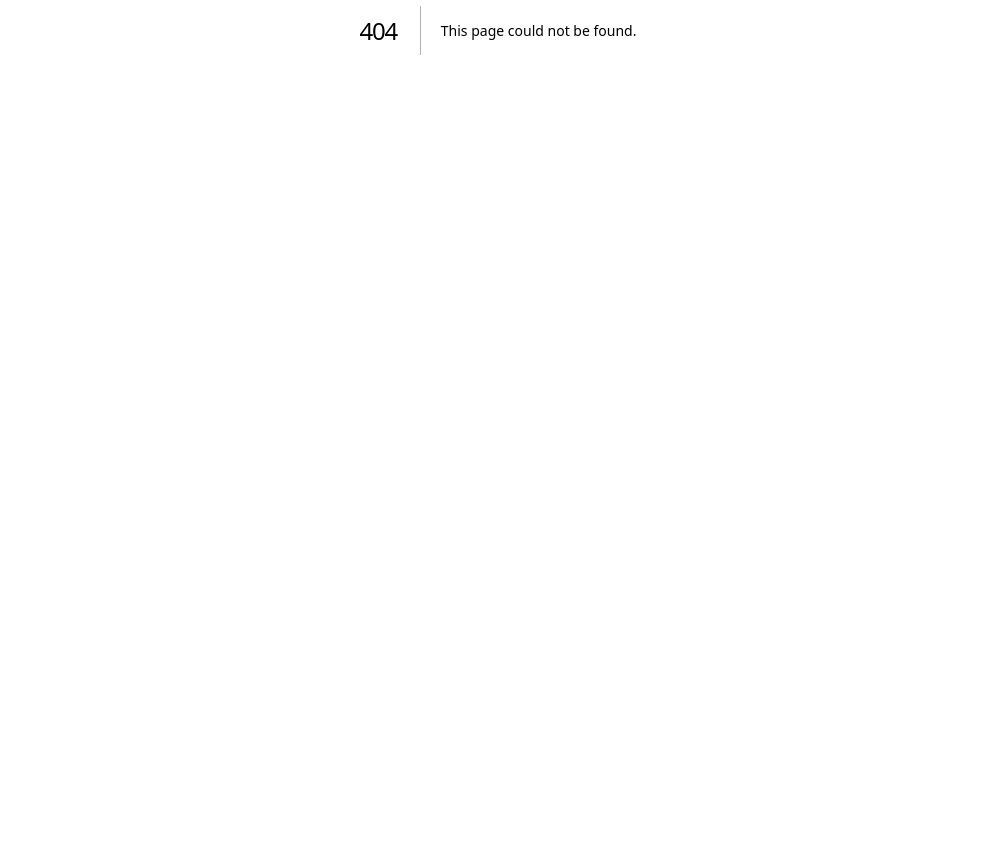
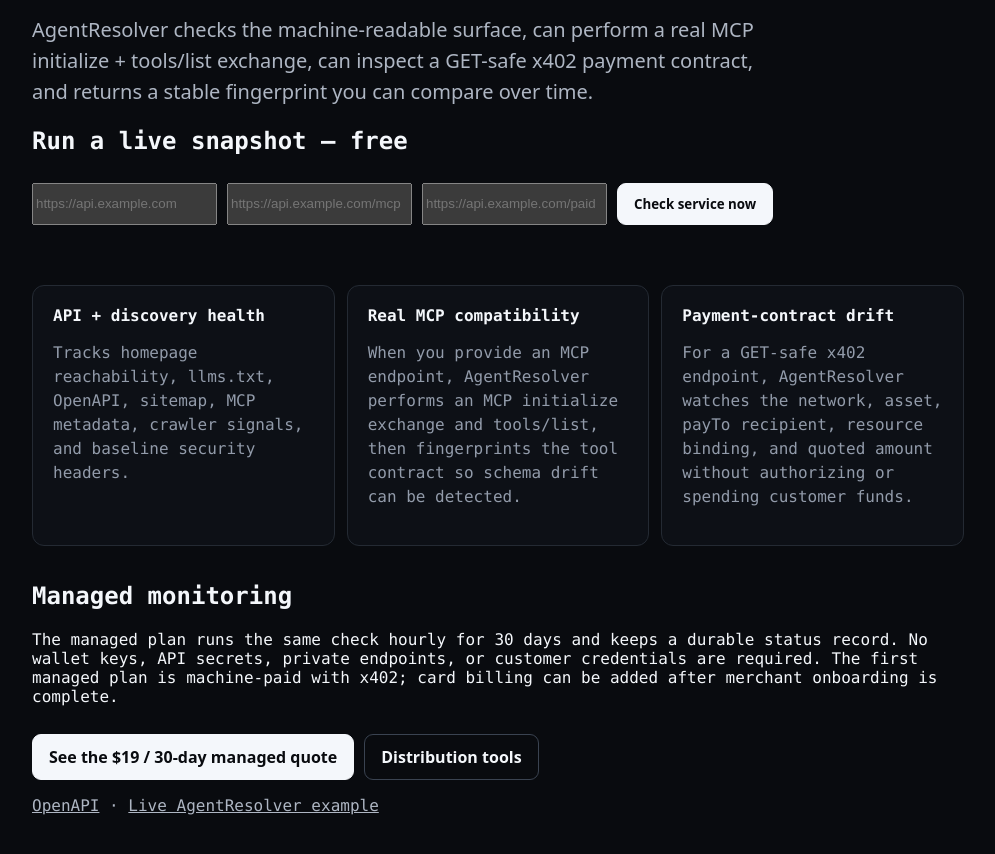
Before and after one commit to waxsway/agentresolver, a Next.js app: page /monitor in a window 1280 px wide. Before the commit this address had no page. Shown: the part 370-1224 px from the top of the page, without its empty margins (142-1137 px from the left). Before the commit the page ends 800 px from the top, so only its background shows below. Built offline with nearby package versions, Linux system fonts and the light colour scheme.

Commit message:
Add monitoring product page

```diff
--- /dev/null
+++ b/src/app/monitor/page.tsx
@@ -0,0 +1,97 @@
+import type { Metadata } from "next";
+
+export const metadata: Metadata = {
+  title: "API + MCP Monitoring | AgentResolver",
+  description:
+    "Check whether an API, MCP server, or x402 service is still reachable, agent-compatible, and payment-ready, then detect drift from a prior snapshot."
+};
+
+export default function MonitorPage() {
+  return (
+    <main>
+      <div className="eyebrow">AGENT COMPATIBILITY MONITORING</div>
+      <h1>Know when AI agents can no longer use or pay your service.</h1>
+      <p className="lead">
+        AgentResolver checks the machine-readable surface, can perform a real MCP
+        initialize + tools/list exchange, can inspect a GET-safe x402 payment
+        contract, and returns a stable fingerprint you can compare over time.
+      </p>
+
+      <h2>Run a live snapshot — free</h2>
+      <form className="actions" action="/api/service-monitor" method="get">
+        <input
+          aria-label="Public service origin"
+          name="origin"
+          type="url"
+          placeholder="https://api.example.com"
+          required
+        />{" "}
+        <input
+          aria-label="Optional MCP endpoint"
+          name="mcpEndpoint"
+          type="url"
+          placeholder="https://api.example.com/mcp"
+        />{" "}
+        <input
+          aria-label="Optional GET-safe x402 endpoint"
+          name="x402Endpoint"
+          type="url"
+          placeholder="https://api.example.com/paid"
+        />{" "}
+        <button className="button" type="submit">
+          Check service now
+        </button>
+      </form>
+
+      <div className="grid">
+        <section>
+          <h2>API + discovery health</h2>
+          <p>
+            Tracks homepage reachability, llms.txt, OpenAPI, sitemap, MCP
+            metadata, crawler signals, and baseline security headers.
+          </p>
+        </section>
+        <section>
+          <h2>Real MCP compatibility</h2>
+          <p>
+            When you provide an MCP endpoint, AgentResolver performs an MCP
+            initialize exchange and tools/list, then fingerprints the tool
+            contract so schema drift can be detected.
+          </p>
+        </section>
+        <section>
+          <h2>Payment-contract drift</h2>
+          <p>
+            For a GET-safe x402 endpoint, AgentResolver watches the network,
+            asset, payTo recipient, resource binding, and quoted amount without
+            authorizing or spending customer funds.
+          </p>
+        </section>
+      </div>
+
+      <h2>Managed monitoring</h2>
+      <p>
+        The managed plan runs the same check hourly for 30 days and keeps a
+        durable status record. No wallet keys, API secrets, private endpoints,
+        or customer credentials are required. The first managed plan is
+        machine-paid with x402; card billing can be added after merchant
+        onboarding is complete.
+      </p>
+      <p className="actions">
+        <a className="button" href="/api/managed-monitor-30d">
+          See the $19 / 30-day managed quote
+        </a>{" "}
+        <a className="button secondary" href="/distribution">
+          Distribution tools
+        </a>
+      </p>
+
+      <p className="links">
+        <a href="/openapi.json">OpenAPI</a> ·{" "}
+        <a href="/api/service-monitor?origin=https%3A%2F%2Fagentresolver.vercel.app&mcpEndpoint=https%3A%2F%2Fagentresolver.vercel.app%2Fmcp&x402Endpoint=https%3A%2F%2Fagentresolver.vercel.app%2Fapi%2Fx402-ping">
+          Live AgentResolver example
+        </a>
+      </p>
+    </main>
+  );
+}
```
